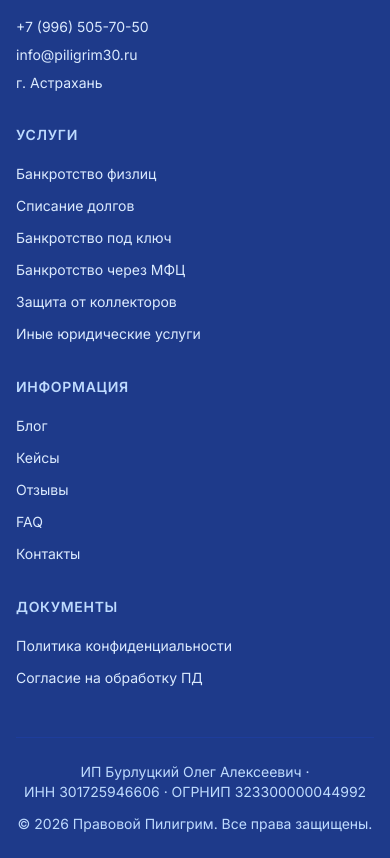
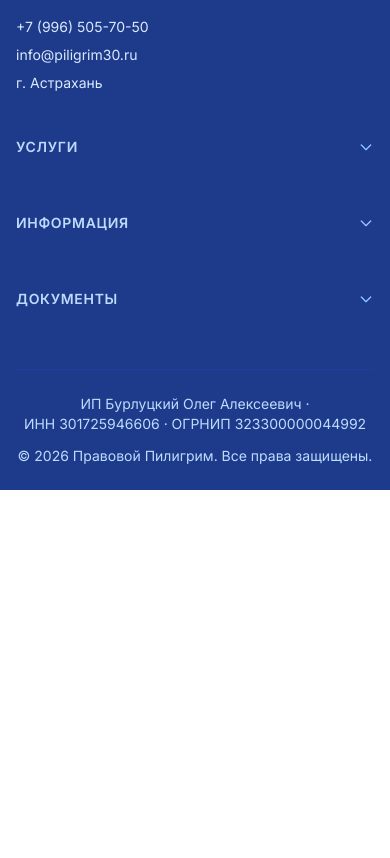
Before and after one commit to Kaymanov/piligrim30, a Next.js app in the folder frontend/: page / in a window 390 px wide. Shown: the part 868-1726 px from the top of the page. After the commit the page ends 1358 px from the top, so only its background shows below. Built offline with nearby package versions, Linux system fonts and the light colour scheme.

Commit message:
feat(footer): accordion sections on mobile/tablet (<1024px) with Framer Motion animation

```diff
--- a/frontend/src/components/layout/Footer.tsx
+++ b/frontend/src/components/layout/Footer.tsx
@@ -1,5 +1,9 @@
+"use client";
+
+import { useState } from "react";
 import Link from "next/link";
 import Image from "next/image";
+import { motion, AnimatePresence } from "framer-motion";
 import { Container } from "@/components/ui/Container";
 
 const SERVICE_LINKS = [
@@ -24,15 +28,100 @@ const LEGAL_LINKS = [
   { label: "Согласие на обработку ПД", href: "/personal-data-consent" },
 ];
 
+/** Accordion section for mobile/tablet (< 1024px) */
+function FooterAccordion({
+  title,
+  children,
+}: {
+  title: string;
+  children: React.ReactNode;
+}) {
+  const [open, setOpen] = useState(false);
+
+  return (
+    <div className="lg:hidden">
+      <button
+        onClick={() => setOpen(!open)}
+        className="flex w-full items-center justify-between py-3 text-sm font-semibold uppercase tracking-wider text-blue-200"
+      >
+        {title}
+        <motion.svg
+          animate={{ rotate: open ? 180 : 0 }}
+          transition={{ duration: 0.3 }}
+          className="h-4 w-4 text-blue-300"
+          fill="none"
+          viewBox="0 0 24 24"
+          stroke="currentColor"
+        >
+          <path
+            strokeLinecap="round"
+            strokeLinejoin="round"
+            strokeWidth={2}
+            d="M19 9l-7 7-7-7"
+          />
+        </motion.svg>
+      </button>
+      <AnimatePresence>
+        {open && (
+          <motion.div
+            initial={{ height: 0, opacity: 0 }}
+            animate={{ height: "auto", opacity: 1 }}
+            exit={{ height: 0, opacity: 0 }}
+            transition={{ duration: 0.3, ease: "easeInOut" }}
+            className="overflow-hidden"
+          >
+            <div className="pb-4">{children}</div>
+          </motion.div>
+        )}
+      </AnimatePresence>
+    </div>
+  );
+}
+
+/** Static section for desktop (>= 1024px) */
+function FooterSection({
+  title,
+  children,
+}: {
+  title: string;
+  children: React.ReactNode;
+}) {
+  return (
+    <div className="hidden lg:block">
+      <h4 className="text-sm font-semibold uppercase tracking-wider text-blue-200">
+        {title}
+      </h4>
+      <div className="mt-4">{children}</div>
+    </div>
+  );
+}
+
+function LinkList({ links }: { links: { label: string; href: string }[] }) {
+  return (
+    <ul className="space-y-2">
+      {links.map((link) => (
+        <li key={link.href}>
+          <Link
+            href={link.href}
+            className="text-sm text-blue-100 transition-colors hover:text-white"
+          >
+            {link.label}
+          </Link>
+        </li>
+      ))}
+    </ul>
+  );
+}
+
 export function Footer() {
   const currentYear = new Date().getFullYear();
 
   return (
     <footer className="bg-blue-900 text-white dark:bg-slate-950">
       <Container>
-        <div className="grid gap-8 py-12 sm:grid-cols-2 lg:grid-cols-4 lg:py-16">
+        <div className="grid gap-8 py-12 lg:grid-cols-4 lg:py-16">
           {/* Brand + Logo */}
-          <div className="sm:col-span-2 lg:col-span-1">
+          <div>
             <div className="flex items-center gap-3">
               <div className="relative h-14 w-[37px] shrink-0">
                 <Image
@@ -66,61 +155,34 @@ export function Footer() {
             </div>
           </div>
 
-          {/* Services */}
+          {/* Services — accordion on mobile, static on desktop */}
           <div>
-            <h4 className="text-sm font-semibold uppercase tracking-wider text-blue-200">
-              Услуги
-            </h4>
-            <ul className="mt-4 space-y-2">
-              {SERVICE_LINKS.map((link) => (
-                <li key={link.href}>
-                  <Link
-                    href={link.href}
-                    className="text-sm text-blue-100 transition-colors hover:text-white"
-                  >
-                    {link.label}
-                  </Link>
-                </li>
-              ))}
-            </ul>
+            <FooterAccordion title="Услуги">
+              <LinkList links={SERVICE_LINKS} />
+            </FooterAccordion>
+            <FooterSection title="Услуги">
+              <LinkList links={SERVICE_LINKS} />
+            </FooterSection>
           </div>
 
           {/* Info */}
           <div>
-            <h4 className="text-sm font-semibold uppercase tracking-wider text-blue-200">
-              Информация
-            </h4>
-            <ul className="mt-4 space-y-2">
-              {INFO_LINKS.map((link) => (
-                <li key={link.href}>
-                  <Link
-                    href={link.href}
-                    className="text-sm text-blue-100 transition-colors hover:text-white"
-                  >
-                    {link.label}
-                  </Link>
-                </li>
-              ))}
-            </ul>
+            <FooterAccordion title="Информация">
+              <LinkList links={INFO_LINKS} />
+            </FooterAccordion>
+            <FooterSection title="Информация">
+              <LinkList links={INFO_LINKS} />
+            </FooterSection>
           </div>
 
           {/* Legal */}
           <div>
-            <h4 className="text-sm font-semibold uppercase tracking-wider text-blue-200">
-              Документы
-            </h4>
-            <ul className="mt-4 space-y-2">
-              {LEGAL_LINKS.map((link) => (
-                <li key={link.href}>
-                  <Link
-                    href={link.href}
-                    className="text-sm text-blue-100 transition-colors hover:text-white"
-                  >
-                    {link.label}
-                  </Link>
-                </li>
-              ))}
-            </ul>
+            <FooterAccordion title="Документы">
+              <LinkList links={LEGAL_LINKS} />
+            </FooterAccordion>
+            <FooterSection title="Документы">
+              <LinkList links={LEGAL_LINKS} />
+            </FooterSection>
           </div>
         </div>
 
```
